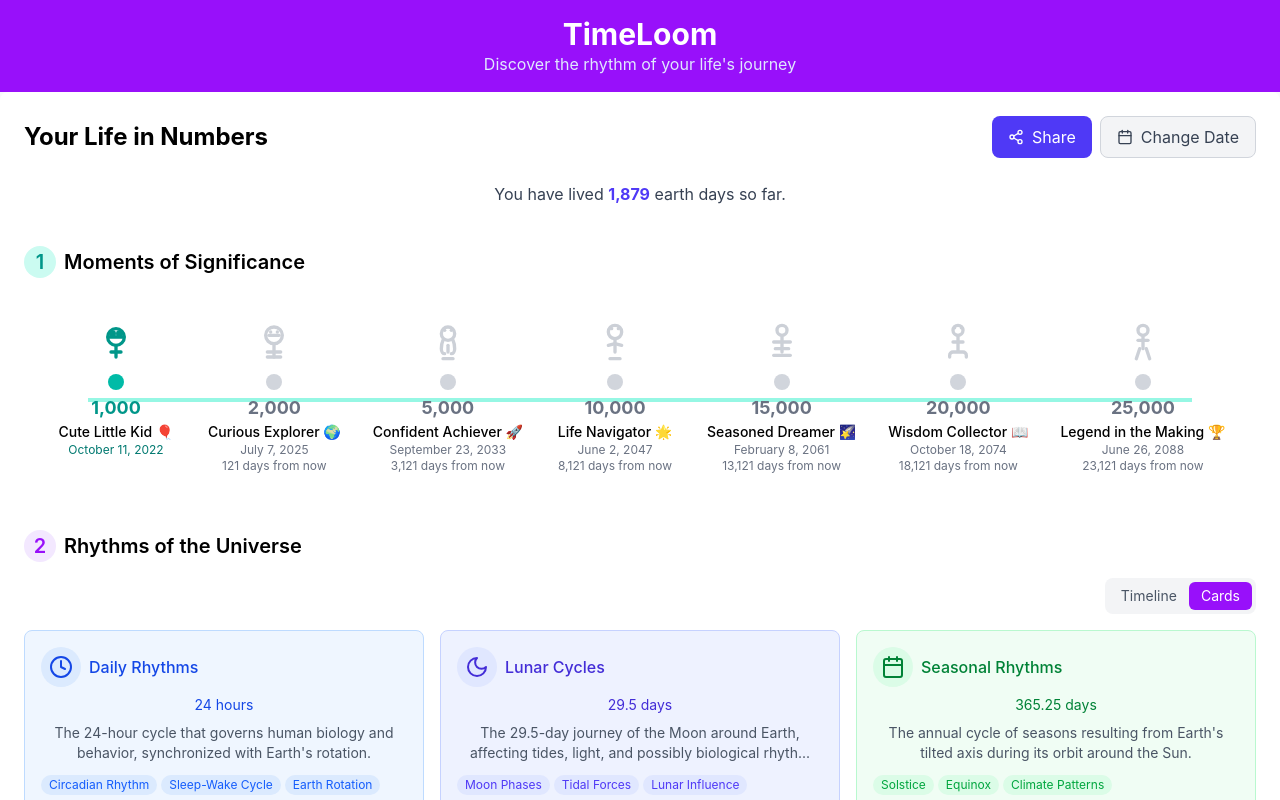
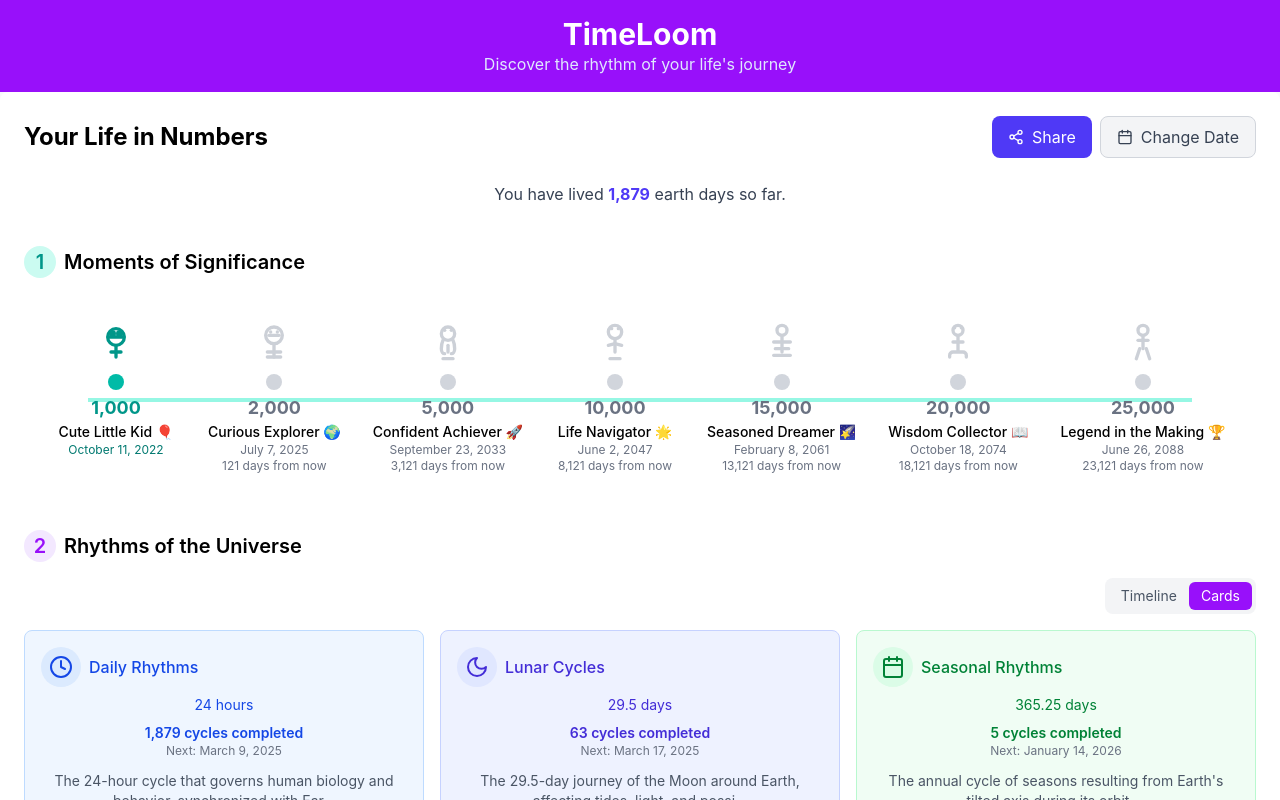
Before and after one commit to Aditya-Thakur/timeloom, a React (Vite) app: page / in a window 1280 px wide. Both pictures are taken after typing "2020-01-15" into the empty fields and a click on the button "Discover My Milestones". Shown: the top 800 px of the page. Built offline with nearby package versions, Linux system fonts and the light colour scheme.

Commit message:
added dob based rythms

```diff
--- a/src/components/MilestonesDisplay.tsx
+++ b/src/components/MilestonesDisplay.tsx
@@ -9,9 +9,10 @@ import { rhythmMilestones } from './constants';
 interface MilestonesDisplayProps {
   milestones: MilestonesData;
   onChangeDOB: () => void;
+  dateOfBirth: string; // Add dateOfBirth prop
 }
 
-const MilestonesDisplay: React.FC<MilestonesDisplayProps> = ({ milestones, onChangeDOB }) => {
+const MilestonesDisplay: React.FC<MilestonesDisplayProps> = ({ milestones, onChangeDOB, dateOfBirth }) => {
   // Generate shareable image (simulated)
   const generateShareableImage = (): void => {
     alert("Image generated! In a real implementation, this would create a downloadable image of your milestones.");
@@ -46,8 +47,11 @@ const MilestonesDisplay: React.FC<MilestonesDisplayProps> = ({ milestones, onCha
         {/* Life Journey Timeline (Horizontal with SVGs) */}
         <LifeJourneyTimeline milestones={milestones.momentsOfSignificance} />
 
-        {/* Rhythms of the Universe Section */}
-        <RhythmsOfUniverseTimeline milestones={rhythmMilestones} />
+        {/* Rhythms of the Universe Section - Pass date of birth */}
+        <RhythmsOfUniverseTimeline
+          milestones={rhythmMilestones}
+          dateOfBirth={dateOfBirth}
+        />
 
         {/* Fun Facts Section */}
         <div className="mt-10 p-4 bg-blue-50 rounded-lg border border-blue-200">
--- a/src/components/RhythmsOfUniverseTimeline.tsx
+++ b/src/components/RhythmsOfUniverseTimeline.tsx
@@ -4,7 +4,16 @@ import { ChevronLeft, ChevronRight, X, Clock, Moon, Calendar,
   Wifi, Globe, Music, Activity, Heart, Star } from 'lucide-react';
 import { RhythmsOfUniverseTimelineProps } from './types';
 
-const RhythmsOfUniverseTimeline: React.FC<RhythmsOfUniverseTimelineProps> = ({ milestones }) => {
+interface RhythmCycleInfo {
+  completedCycles: number;
+  nextCycleDate: Date;
+  daysUntilNextCycle: number;
+}
+
+const RhythmsOfUniverseTimeline: React.FC<RhythmsOfUniverseTimelineProps & { dateOfBirth?: string }> = ({
+  milestones,
+  dateOfBirth
+}) => {
   const [visibleIndex, setVisibleIndex] = useState(0);
   const [isMobile, setIsMobile] = useState(false);
   const [modalOpen, setModalOpen] = useState(false);
@@ -20,6 +29,76 @@ const RhythmsOfUniverseTimeline: React.FC<RhythmsOfUniverseTimelineProps> = ({ m
     window.addEventListener('resize', checkMobile);
     return () => window.removeEventListener('resize', checkMobile);
   }, []);
+
+  // Calculate cycle information based on DOB
+  const calculateCycleInfo = (cycleString: string): RhythmCycleInfo | null => {
+    if (!dateOfBirth) return null;
+
+    const today = new Date();
+    const dob = new Date(dateOfBirth);
+
+    // Get the number of hours, days, months, or years from the cycle string
+    let cycleInMilliseconds: number;
+
+    if (cycleString === "Various" || cycleString === "Variable" || cycleString === "Daily to Generational" || cycleString === "Billions of years") {
+      // Cannot calculate for vague cycles
+      return null;
+    }
+
+    // Extract numeric value and unit from cycle string
+    const match = cycleString.match(/(\d+\.?\d*)(?:\s+)?(hours?|days?|months?|years?)?/i);
+    if (!match) return null;
+
+    const value = parseFloat(match[1]);
+    const unit = (match[2] || 'days').toLowerCase();
+
+    // Convert unit to milliseconds
+    const millisecondsInHour = 60 * 60 * 1000;
+    const millisecondsInDay = 24 * millisecondsInHour;
+    const millisecondsInMonth = 30.44 * millisecondsInDay; // Average month
+    const millisecondsInYear = 365.25 * millisecondsInDay;
+
+    switch (unit) {
+      case 'hour':
+      case 'hours':
+        cycleInMilliseconds = value * millisecondsInHour;
+        break;
+      case 'day':
+      case 'days':
+        cycleInMilliseconds = value * millisecondsInDay;
+        break;
+      case 'month':
+      case 'months':
+        cycleInMilliseconds = value * millisecondsInMonth;
+        break;
+      case 'year':
+      case 'years':
+        cycleInMilliseconds = value * millisecondsInYear;
+        break;
+      default:
+        // Default to days if unit is not specified
+        cycleInMilliseconds = value * millisecondsInDay;
+    }
+
+    // Calculate age in milliseconds
+    const ageInMilliseconds = today.getTime() - dob.getTime();
+
+    // Calculate number of completed cycles
+    const completedCycles = Math.floor(ageInMilliseconds / cycleInMilliseconds);
+
+    // Calculate next cycle date
+    const nextCycleMilliseconds = dob.getTime() + ((completedCycles + 1) * cycleInMilliseconds);
+    const nextCycleDate = new Date(nextCycleMilliseconds);
+
+    // Calculate days until next cycle
+    const daysUntilNextCycle = Math.ceil((nextCycleDate.getTime() - today.getTime()) / millisecondsInDay);
+
+    return {
+      completedCycles,
+      nextCycleDate,
+      daysUntilNextCycle
+    };
+  };
 
   const goToPrevious = () => {
     setVisibleIndex(prev => Math.max(0, prev - 1));
@@ -37,6 +116,15 @@ const RhythmsOfUniverseTimeline: React.FC<RhythmsOfUniverseTimelineProps> = ({ m
   const closeModal = () => {
     setModalOpen(false);
     setSelectedMilestoneIndex(null);
+  };
+
+  // Format a date to be more readable
+  const formatDate = (date: Date): string => {
+    return date.toLocaleDateString('en-US', {
+      year: 'numeric',
+      month: 'long',
+      day: 'numeric'
+    });
   };
 
   // Color mapping for each rhythm type
@@ -93,6 +181,7 @@ const RhythmsOfUniverseTimeline: React.FC<RhythmsOfUniverseTimelineProps> = ({ m
 
     const milestone = milestones[selectedMilestoneIndex];
     const colors = getRhythmColors(milestone.iconType);
+    const cycleInfo = calculateCycleInfo(milestone.cycle);
 
     return (
       <div className="fixed inset-0 bg-black bg-opacity-50 flex items-center justify-center z-50 p-4">
@@ -124,6 +213,22 @@ const RhythmsOfUniverseTimeline: React.FC<RhythmsOfUniverseTimelineProps> = ({ m
               <p className={`text-md ${colors.text} font-medium mb-2`}>
                 Cycle: {milestone.cycle}
               </p>
+
+              {/* Cycle information - only shown if DOB is provided */}
+              {cycleInfo && (
+                <div className={`${colors.bg} p-4 rounded-lg my-4`}>
+                  <h4 className={`font-medium ${colors.text} mb-3`}>Your Cycle Information</h4>
+                  <p className="text-gray-700 mb-2">
+                    <span className="font-medium">Completed Cycles:</span> {cycleInfo.completedCycles.toLocaleString()}
+                  </p>
+                  <p className="text-gray-700 mb-2">
+                    <span className="font-medium">Next Cycle Date:</span> {formatDate(cycleInfo.nextCycleDate)}
+                  </p>
+                  <p className="text-gray-700">
+                    <span className="font-medium">Days Until Next Cycle:</span> {cycleInfo.daysUntilNextCycle}
+                  </p>
+                </div>
+              )}
 
               {/* Tags */}
               <div className="flex flex-wrap gap-2 mb-4">
@@ -185,6 +290,7 @@ const RhythmsOfUniverseTimeline: React.FC<RhythmsOfUniverseTimelineProps> = ({ m
         <div className="grid grid-cols-1 md:grid-cols-3 gap-4">
           {itemsToShow.map((milestone, index) => {
             const colors = getRhythmColors(milestone.iconType);
+            const cycleInfo = calculateCycleInfo(milestone.cycle);
 
             return (
               <div
@@ -199,15 +305,32 @@ const RhythmsOfUniverseTimeline: React.FC<RhythmsOfUniverseTimelineProps> = ({ m
                   <h4 className={`font-medium ${colors.text}`}>{milestone.title}</h4>
                 </div>
                 <p className={`text-sm ${colors.text} mb-2`}>{milestone.cycle}</p>
-                <p className="text-sm text-gray-600 mb-3">{milestone.description.substring(0, 100)}
-                  {milestone.description.length > 100 ? '...' : ''}
+
+                {/* Add cycle information to card if available */}
+                {cycleInfo && (
+                  <div className="mb-3">
+                    <p className={`text-sm font-semibold ${colors.text}`}>
+                      {cycleInfo.completedCycles.toLocaleString()} cycles completed
+                    </p>
+                    <p className="text-xs text-gray-500">
+                      Next: {formatDate(cycleInfo.nextCycleDate)}
+                    </p>
+                  </div>
+                )}
+
+                <p className="text-sm text-gray-600 mb-3">{milestone.description.substring(0, 80)}
+                  {milestone.description.length > 80 ? '...' : ''}
                 </p>
+
                 <div className="flex flex-wrap gap-1 mt-1">
-                  {milestone.tags.map((tag, idx) => (
+                  {milestone.tags.slice(0, 2).map((tag, idx) => (
                     <span key={idx} className={`${colors.tagBg} ${colors.tagText} px-2 py-0.5 rounded-full text-xs`}>
                       {tag}
                     </span>
                   ))}
+                  {milestone.tags.length > 2 && (
+                    <span className={`${colors.text} text-xs`}>+{milestone.tags.length - 2}</span>
+                  )}
                 </div>
               </div>
             );
@@ -230,11 +353,12 @@ const RhythmsOfUniverseTimeline: React.FC<RhythmsOfUniverseTimelineProps> = ({ m
     );
   };
 
-  // Timeline View (Original Implementation)
+  // Timeline View
   const TimelineView = () => {
     if (isMobile) {
       const currentMilestone = milestones[visibleIndex];
       const colors = getRhythmColors(currentMilestone.iconType);
+      const cycleInfo = calculateCycleInfo(currentMilestone.cycle);
 
       return (
         <div>
@@ -274,10 +398,21 @@ const RhythmsOfUniverseTimeline: React.FC<RhythmsOfUniverseTimelineProps> = ({ m
                 {/* Milestone Point */}
                 <div className={`w-4 h-4 rounded-full mb-1 ${colors.text.replace('text', 'bg')}`}></div>
 
-                {/* Title */}
+                {/* Title and Cycle Count */}
                 <div className={`text-lg font-bold ${colors.text}`}>
                   {currentMilestone.title}
                 </div>
+
+                {cycleInfo && (
+                  <div className="text-center mt-1">
+                    <p className={`text-sm font-semibold ${colors.text}`}>
+                      {cycleInfo.completedCycles.toLocaleString()} cycles
+                    </p>
+                    <p className="text-xs text-gray-500">
+                      Next: {formatDate(cycleInfo.nextCycleDate)}
+                    </p>
+                  </div>
+                )}
 
                 {/* Description & Tags */}
                 <div className="text-center">
@@ -324,6 +459,7 @@ const RhythmsOfUniverseTimeline: React.FC<RhythmsOfUniverseTimelineProps> = ({ m
           <div className="flex justify-between items-start relative z-10" style={{ minWidth: `${milestones.length * 150}px` }}>
             {milestones.map((milestone, index) => {
               const colors = getRhythmColors(milestone.iconType);
+              const cycleInfo = calculateCycleInfo(milestone.cycle);
 
               return (
                 <div key={milestone.id} className="flex flex-col items-center mx-4" style={{ minWidth: "140px" }}>
@@ -344,17 +480,29 @@ const RhythmsOfUniverseTimeline: React.FC<RhythmsOfUniverseTimelineProps> = ({ m
                     {milestone.title}
                   </div>
 
+                  {/* Cycle Count */}
+                  {cycleInfo && (
+                    <div className="text-center mt-1">
+                      <p className={`text-xs font-semibold ${colors.text}`}>
+                        {cycleInfo.completedCycles.toLocaleString()} cycles
+                      </p>
+                      <p className="text-xs text-gray-500">
+                        Next: {formatDate(cycleInfo.nextCycleDate).split(',')[0]}
+                      </p>
+                    </div>
+                  )}
+
                   {/* Cycle & Tags */}
                   <div className="text-center">
                     <p className="text-xs text-gray-600 mb-1">{milestone.cycle}</p>
                     <div className="flex flex-wrap justify-center gap-1 mt-1">
-                      {milestone.tags.slice(0, 2).map((tag, idx) => (
+                      {milestone.tags.slice(0, 1).map((tag, idx) => (
                         <span key={idx} className={`${colors.tagBg} ${colors.tagText} px-2 py-0.5 rounded-full text-xs whitespace-nowrap`}>
                           {tag}
                         </span>
                       ))}
-                      {milestone.tags.length > 2 && (
-                        <span className={`${colors.text} text-xs`}>+{milestone.tags.length - 2}</span>
+                      {milestone.tags.length > 1 && (
+                        <span className={`${colors.text} text-xs`}>+{milestone.tags.length - 1}</span>
                       )}
                     </div>
                   </div>
@@ -398,9 +546,16 @@ const RhythmsOfUniverseTimeline: React.FC<RhythmsOfUniverseTimelineProps> = ({ m
         Rhythms of the Universe
       </h3>
 
-      <ViewToggle />
-
-      {viewMode === 'cards' ? <CardView /> : <TimelineView />}
+      {dateOfBirth ? (
+        <>
+          <ViewToggle />
+          {viewMode === 'cards' ? <CardView /> : <TimelineView />}
+        </>
+      ) : (
+        <div className="text-center p-6 bg-gray-50 rounded-lg border border-gray-200">
+          <p className="text-gray-600">Please enter your date of birth to see your personal rhythm information.</p>
+        </div>
+      )}
 
       {modalOpen && <RhythmModal />}
     </div>
--- a/src/components/TimeLoom.tsx
+++ b/src/components/TimeLoom.tsx
@@ -15,6 +15,7 @@ const TimeLoom: React.FC = () => {
   const [milestones, setMilestones] = useState<MilestonesData | null>(null);
   const [showEasterEgg, setShowEasterEgg] = useState<boolean>(false);
   const [isChangingDOB, setIsChangingDOB] = useState<boolean>(false);
+  const [currentDOB, setCurrentDOB] = useState<string>('');
 
   // Check for saved DOB on component mount
   useEffect(() => {
@@ -32,6 +33,7 @@ const TimeLoom: React.FC = () => {
   const handleSubmit = (dob: string): void => {
     setIsLoading(true);
     setIsChangingDOB(false);
+    setCurrentDOB(dob);
 
     // Save DOB to local storage
     const savedDOBs = localStorage.getItem('userDOBHistory');
@@ -83,6 +85,7 @@ const TimeLoom: React.FC = () => {
 
       {milestones && !isLoading && !isChangingDOB && (
         <MilestonesDisplay
+          dateOfBirth={currentDOB}
           milestones={milestones}
           onChangeDOB={handleChangeDOB}
         />
```
